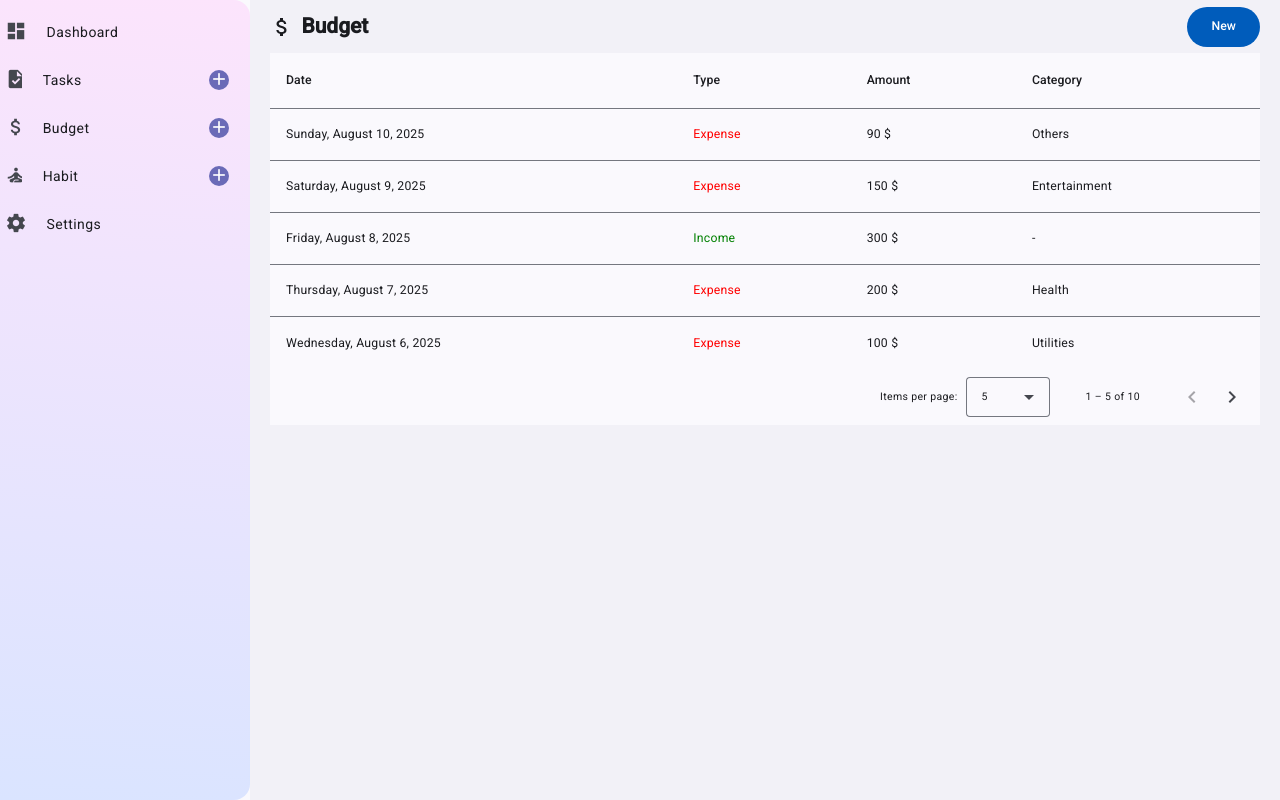
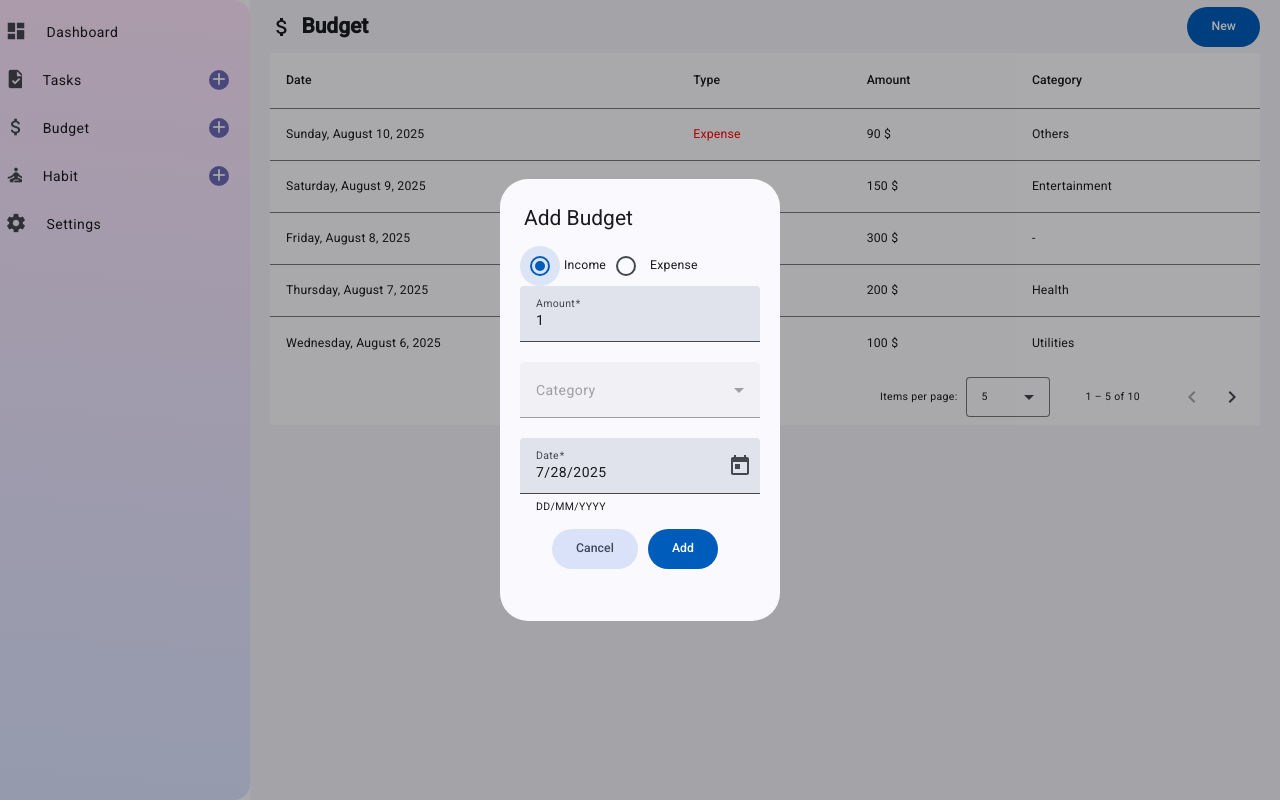
Before and after one commit to AdiyoFouad/LifeBoard, an Angular app: page /budget in a window 1280 px wide. Both pictures are taken after a click on the button "New". Built offline with nearby package versions, Linux system fonts and the light colour scheme.

Commit message:
add budget

```diff
--- /dev/null
+++ b/src/app/components/add-budget-dialog/add-budget-dialog.component.css
@@ -0,0 +1,24 @@
+form {
+    display: flex;
+    flex-direction: column;
+    padding: 0 20px ;
+}
+
+.ng-invalid.ng-dirty, .ng-invalid.ng-touch{
+    border-color: red;
+    border-width: 1px;
+}
+
+mat-error {
+    font-size: x-small;
+    color: red;
+}
+
+.button-container {
+    margin-top: 15px;
+    text-align: center;
+    width: 100%;
+}
+.button-container button{
+    margin-right: 10px;
+}
--- /dev/null
+++ b/src/app/components/add-budget-dialog/add-budget-dialog.component.html
@@ -0,0 +1,58 @@
+<h2 mat-dialog-title>Add Budget</h2>
+<form [formGroup]="formGroup" (submit)="submit($event)">
+        <mat-radio-group #bugetType name="type" formControlName="type" aria-label="Select an option">
+            @for (type of budgetTypes; track type) {
+                <mat-radio-button value="{{type}}">{{type}}</mat-radio-button>
+            }
+        </mat-radio-group>
+
+        <mat-form-field>
+            <mat-label for="amount">Amount</mat-label>
+            <input matInput type="number" name="amount" formControlName="amount">
+
+            @if (isFieldInvalid('amount')) {
+                @if (formGroup.get('amount')?.hasError('required')) {
+                    <mat-error>This field is required</mat-error>
+                }
+                @if (formGroup.get('amount')?.hasError('min')) {
+                    <mat-error>This field must be bigger than 0</mat-error>
+                }
+
+            }
+        </mat-form-field>
+
+        <mat-form-field appearance="fill">
+            <mat-label for="category">Category</mat-label>
+            <mat-select name="category" formControlName="category">
+                @for (category of categories; track category) {
+                    <mat-option [value]="category">{{category}}</mat-option>
+                }
+            </mat-select>
+            @if (isFieldInvalid('category')) {
+                <mat-error>This field is required</mat-error>
+            }
+        </mat-form-field>
+
+
+        <mat-form-field>
+            <mat-label for="date">Date</mat-label>
+            <input matInput formControlName="date" name="date" [matDatepicker]="picker">
+            <mat-hint>DD/MM/YYYY</mat-hint>
+            <mat-datepicker-toggle matIconSuffix [for]="picker"></mat-datepicker-toggle>
+            <mat-datepicker #picker></mat-datepicker>
+            @if (isFieldInvalid('date')) {
+                <mat-error>This field is required</mat-error>
+            }
+        </mat-form-field>
+
+        <div class="button-container">
+            <button matButton="tonal" type="button" (click)="closeFButton.click()">Cancel</button>
+            <button mat-flat-button type="submit" (click)="closeTButton.click()">Add</button>
+        </div>
+
+    </form>
+
+<mat-dialog-actions>
+    <button [mat-dialog-close]="false" #closeFButton hidden></button>
+    <button [mat-dialog-close]="true" #closeTButton hidden></button>
+</mat-dialog-actions>
--- /dev/null
+++ b/src/app/components/add-budget-dialog/add-budget-dialog.component.ts
@@ -0,0 +1,86 @@
+import { Component, inject, OnDestroy, OnInit } from '@angular/core';
+import { FormBuilder, ReactiveFormsModule, Validators } from '@angular/forms';
+import { MatButtonModule } from '@angular/material/button';
+import { MatDialogModule, MatDialogTitle } from '@angular/material/dialog';
+import { BudgetCategory, BudgetType } from '../../utils/budget.utils';
+import { M } from "../../../../node_modules/@angular/material/form-field.d-e195lFUo";
+import { MatFormField, MatInputModule, MatLabel } from '@angular/material/input';
+import { MatRadioModule } from '@angular/material/radio';
+import { MatSelectModule } from '@angular/material/select';
+import { MatDatepickerModule } from '@angular/material/datepicker';
+import { provideNativeDateAdapter } from '@angular/material/core';
+import { BudgetService } from '../../services/budget/budget.service';
+import { Budget } from '../../models/budget.model';
+import { Router } from '@angular/router';
+import { Subscription, tap } from 'rxjs';
+
+@Component({
+  selector: 'app-add-budget-dialog',
+  providers:[provideNativeDateAdapter()],
+  imports: [
+    MatDialogModule,
+    MatButtonModule,
+    ReactiveFormsModule,
+    MatFormField,
+    MatLabel,
+    MatInputModule,
+    MatRadioModule,
+    MatSelectModule,
+    MatDatepickerModule,
+],
+  templateUrl: './add-budget-dialog.component.html',
+  styleUrl: './add-budget-dialog.component.css'
+})
+export class AddBudgetDialogComponent implements OnInit, OnDestroy{
+
+  private fb = inject(FormBuilder);
+  formGroup = this.fb.group({
+    type: [BudgetType.INCOME, [Validators.required]],
+    amount: [1, [Validators.required, Validators.min(1)]],
+    category : [''],
+    date : [new Date(), [Validators.required]]
+  });
+  private budgetService = inject(BudgetService);
+  private subscriptions = new Subscription();
+
+  budgetTypes = Object.values(BudgetType);
+  categories = Object.values(BudgetCategory);
+
+  ngOnInit(): void {
+    this.formGroup.get('category')?.disable();
+    this.formGroup.get('type')?.valueChanges.subscribe((value) => {
+      const categoryControl = this.formGroup.get('category');
+
+      if (value == BudgetType.INCOME) {
+        categoryControl?.clearValidators();
+        categoryControl?.disable();
+        categoryControl?.setValue('');
+      } else if (value == BudgetType.EXPENSE){
+        categoryControl?.enable();
+        categoryControl?.setValidators([Validators.required]);
+      }
+
+      categoryControl?.updateValueAndValidity();
+    });
+  }
+
+  ngOnDestroy(): void {
+    this.subscriptions.unsubscribe();
+  }
+
+  submit(event : Event){
+    event.preventDefault();
+    if (this.formGroup.invalid) {
+      return;
+    }
+    const budget = Object.assign(new Budget(), this.formGroup.value);
+    console.log(budget);
+    const addBudgetSubscription = this.budgetService.add(budget).subscribe();
+    this.subscriptions.add(addBudgetSubscription);
+  }
+
+  isFieldInvalid(field :string) :boolean | undefined{
+    return this.formGroup.get(field)?.invalid || (this.formGroup.get(field)?.dirty || this.formGroup.get(field)?.touched)
+  }
+
+}
--- a/src/app/pages/budget/budget.component.html
+++ b/src/app/pages/budget/budget.component.html
@@ -2,7 +2,7 @@
     <mat-icon>attach_money</mat-icon>
     <h2>Budget</h2>
     <div class="right">
-        <button mat-flat-button (click)="budgetAction()">New</button>
+        <button mat-flat-button (click)="addBudget()">New</button>
     </div>
 </div>
 
--- a/src/app/pages/budget/budget.component.ts
+++ b/src/app/pages/budget/budget.component.ts
@@ -1,4 +1,4 @@
-import { Component, inject, OnInit, ViewChild } from '@angular/core';
+import { Component, effect, inject, OnInit, ViewChild } from '@angular/core';
 import { BudgetService } from '../../services/budget/budget.service';
 import { toSignal } from '@angular/core/rxjs-interop';
 import { MatIconModule } from '@angular/material/icon';
@@ -6,6 +6,9 @@ import { MatButtonModule } from '@angular/material/button';
 import { MatTableDataSource, MatTableModule } from '@angular/material/table';
 import { MatPaginator, MatPaginatorModule } from '@angular/material/paginator';
 import { DatePipe } from '@angular/common';
+import { MatDialog } from '@angular/material/dialog';
+import { AddBudgetDialogComponent } from '../../components/add-budget-dialog/add-budget-dialog.component';
+import { filter, switchMap, tap } from 'rxjs';
 
 @Component({
   selector: 'app-budget',
@@ -27,6 +30,15 @@ export class BudgetComponent implements OnInit{
   dataSource = new MatTableDataSource<any>();
   @ViewChild(MatPaginator) paginator! : MatPaginator;
 
+
+  constructor() {
+    effect(() => {
+
+    });
+  }
+
+  private readonly dialog = inject(MatDialog);
+
   ngOnInit(): void {
     this.dataSource.data = this.budgets() || [];
   }
@@ -35,7 +47,11 @@ export class BudgetComponent implements OnInit{
     this.dataSource.paginator = this.paginator;
   }
 
-  budgetAction(){
-
+  addBudget(){
+    console.log(this.budgets());
+    const dialogRef = this.dialog.open(AddBudgetDialogComponent);
+    dialogRef.afterClosed().subscribe(_ => {
+      this.dataSource.data = this.budgets() || [];
+    });
   }
 }
--- a/src/app/pages/task/task.component.ts
+++ b/src/app/pages/task/task.component.ts
@@ -83,6 +83,9 @@ export class TaskComponent implements OnInit, OnDestroy {
   submit(event : Event){
     event.preventDefault();
     const task = Object.assign(new Task(), this.formGroup.value);
+    if (this.formGroup.invalid) {
+      return;
+    }
     if (this.taskId == -1) {
       this.taskService.add(task).pipe(
         takeUntil(this.destroy$)
@@ -101,7 +104,7 @@ export class TaskComponent implements OnInit, OnDestroy {
   }
 
   isFieldInvalid(field :string){
-    return this.formGroup.get(field)?.invalid && (this.formGroup.get(field)?.dirty || this.formGroup.get(field)?.touched)
+    return this.formGroup.get(field)?.invalid || (this.formGroup.get(field)?.dirty || this.formGroup.get(field)?.touched)
   }
 
   goBack(){
--- a/src/app/services/budget/budget.service.ts
+++ b/src/app/services/budget/budget.service.ts
@@ -35,70 +35,70 @@ export class BudgetService {
 
   init(){
     const budget0 = new Budget();
-    budget0.id = 1;
+    budget0.id = this.currentIndex++;
     budget0.type = BudgetType.INCOME;
     budget0.amount = 2500;
     budget0.category = null;
     budget0.date = new Date('2025-08-01');
 
     const budget1 = new Budget();
-    budget1.id = 2;
+    budget1.id = this.currentIndex++;
     budget1.type = BudgetType.EXPENSE;
     budget1.amount = 75;
     budget1.category = BudgetCategory.FOOD_DRINKS;
     budget1.date = new Date('2025-08-02');
 
     const budget2 = new Budget();
-    budget2.id = 3;
+    budget2.id = this.currentIndex++;
     budget2.type = BudgetType.EXPENSE;
     budget2.amount = 50;
     budget2.category = BudgetCategory.TRANSPORT;
     budget2.date = new Date('2025-08-03');
 
     const budget3 = new Budget();
-    budget3.id = 4;
+    budget3.id = this.currentIndex++;
     budget3.type = BudgetType.INCOME;
     budget3.amount = 1200;
     budget3.category = null;
     budget3.date = new Date('2025-08-04');
 
     const budget4 = new Budget();
-    budget4.id = 5;
+    budget4.id = this.currentIndex++;
     budget4.type = BudgetType.EXPENSE;
     budget4.amount = 600;
     budget4.category = BudgetCategory.HOUSING;
     budget4.date = new Date('2025-08-05');
 
     const budget5 = new Budget();
-    budget5.id = 6;
+    budget5.id = this.currentIndex++;
     budget5.type = BudgetType.EXPENSE;
     budget5.amount = 100;
     budget5.category = BudgetCategory.UTILITIES;
     budget5.date = new Date('2025-08-06');
 
     const budget6 = new Budget();
-    budget6.id = 7;
+    budget6.id = this.currentIndex++;
     budget6.type = BudgetType.EXPENSE;
     budget6.amount = 200;
     budget6.category = BudgetCategory.HEALTH;
     budget6.date = new Date('2025-08-07');
 
     const budget7 = new Budget();
-    budget7.id = 8;
+    budget7.id = this.currentIndex++;
     budget7.type = BudgetType.INCOME;
     budget7.amount = 300;
     budget7.category = null;
     budget7.date = new Date('2025-08-08');
 
     const budget8 = new Budget();
-    budget8.id = 9;
+    budget8.id = this.currentIndex++;
     budget8.type = BudgetType.EXPENSE;
     budget8.amount = 150;
     budget8.category = BudgetCategory.ENTERTAINMENT;
     budget8.date = new Date('2025-08-09');
 
     const budget9 = new Budget();
-    budget9.id = 10;
+    budget9.id = this.currentIndex++;
     budget9.type = BudgetType.EXPENSE;
     budget9.amount = 90;
     budget9.category = BudgetCategory.OTHERS;
@@ -109,8 +109,8 @@ export class BudgetService {
   }
 
   getAll() : Observable<Budget[]>{
-    const ok = this.budgets.sort(((a, b) => (new Date(b.date).getTime() - new Date(a.date).getTime())));
-    return of(ok);
+    const sortedBudgets = this.budgets.sort(((a, b) => (new Date(b.date).getTime() - new Date(a.date).getTime())));
+    return of(sortedBudgets);
   }
 
   get(id : number) : Observable<Budget | undefined>{
```
Also changed, not shown: 1 other file (tests, documents, lock files or other folders).
